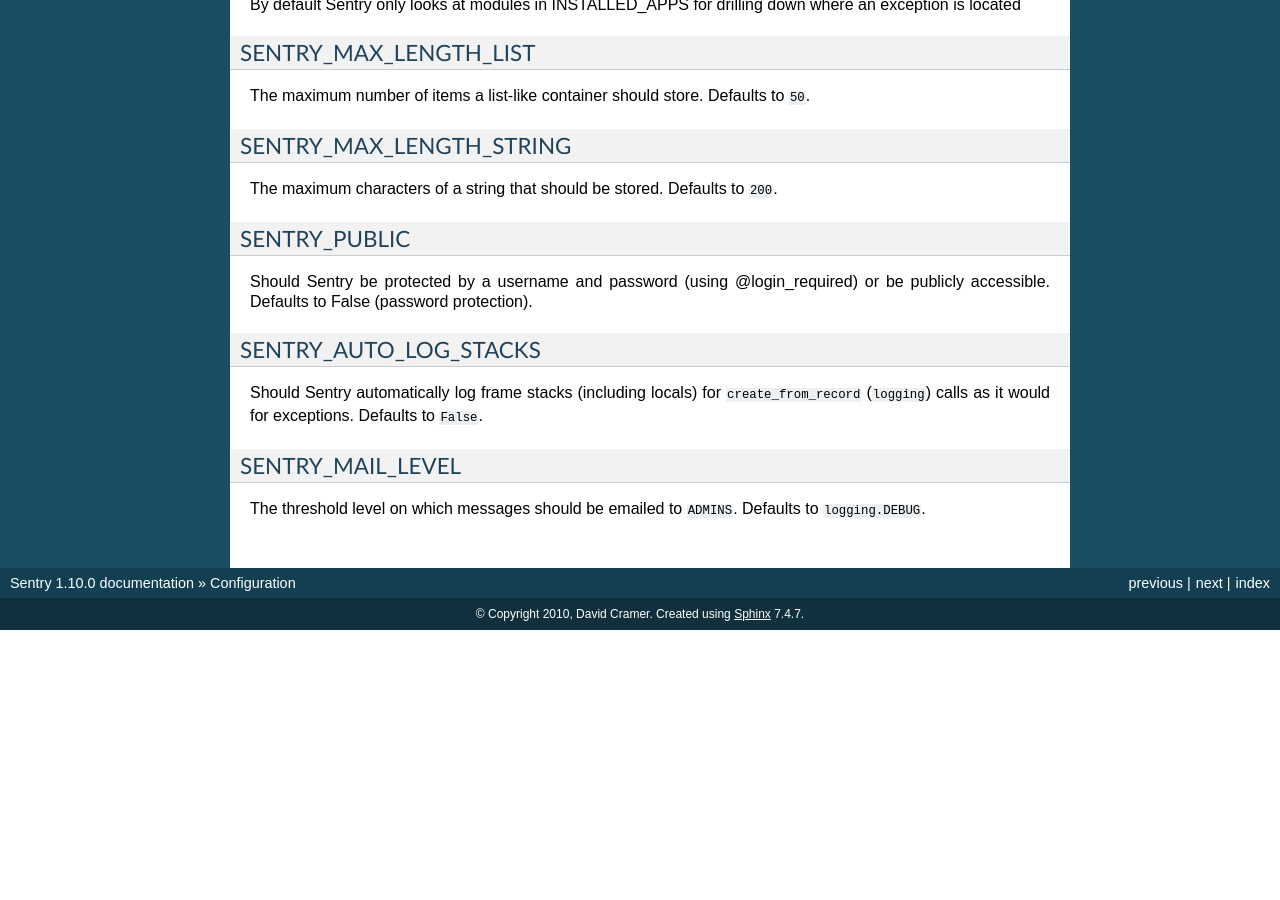
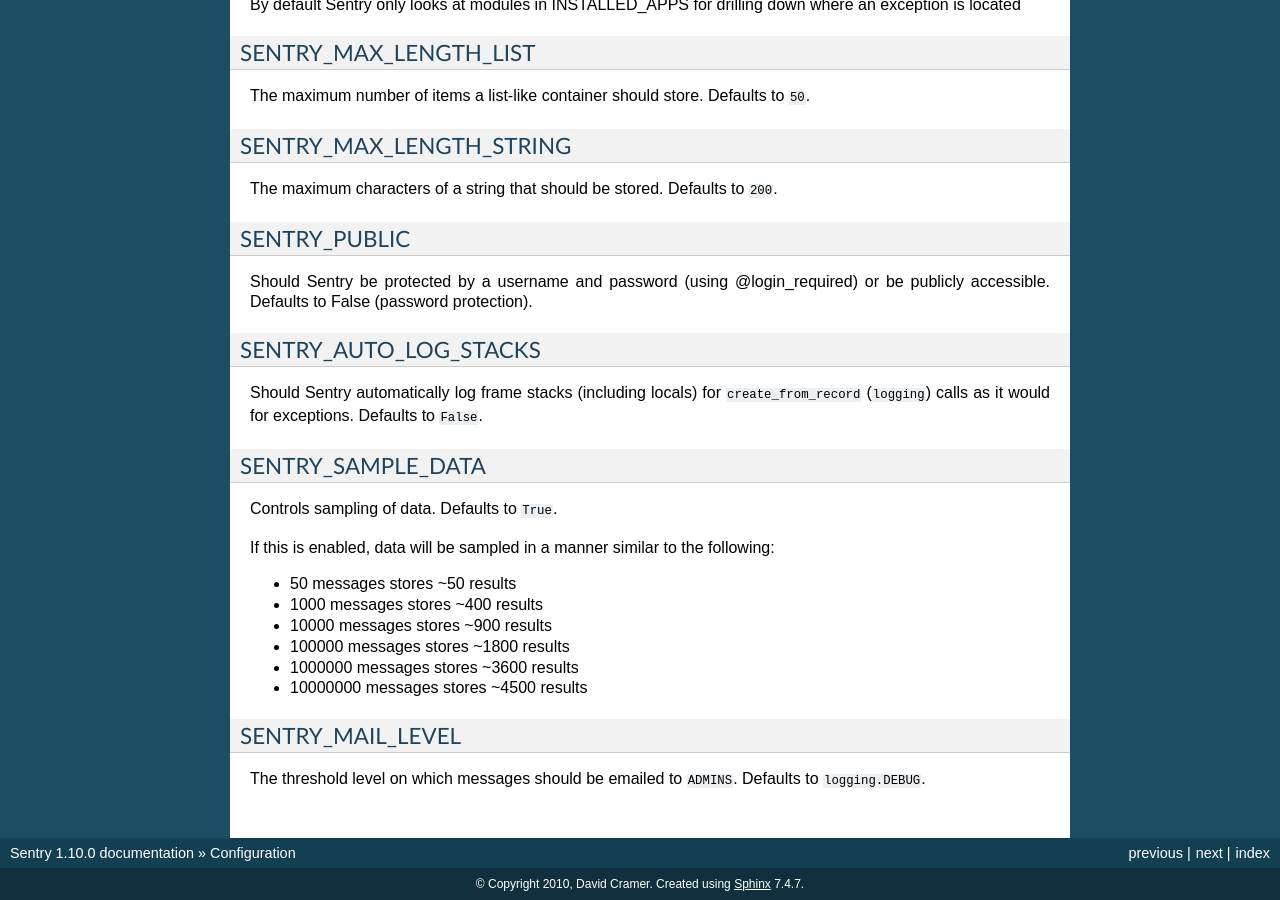
Before and after one commit to JohnFredok/apm-agent-python, a Sphinx documentation site: the page built from docs/config/index.rst, in a window 1280 px wide and 900 px high, scrolled down 5522 px. Built offline with Sphinx 7.4.7, drawn with Linux system fonts in a browser that asks for light colours; before the commit the page ends 6152 px from its top, so only the background shows below that.

Commit message:
Add docs for SENTRY_SAMPLE_DATA

```diff
--- a/docs/config/index.rst
+++ b/docs/config/index.rst
@@ -329,6 +329,21 @@
 Should Sentry automatically log frame stacks (including locals) for ``create_from_record`` (``logging``) calls as it would for exceptions. Defaults to ``False``.
 
 #################
+SENTRY_SAMPLE_DATA
+#################
+
+Controls sampling of data. Defaults to ``True``.
+
+If this is enabled, data will be sampled in a manner similar to the following:
+
+* 50 messages stores ~50 results
+* 1000 messages stores ~400 results
+* 10000 messages stores ~900 results
+* 100000 messages stores ~1800 results
+* 1000000 messages stores ~3600 results
+* 10000000 messages stores ~4500 results
+
+#################
 SENTRY_MAIL_LEVEL
 #################
 
```
